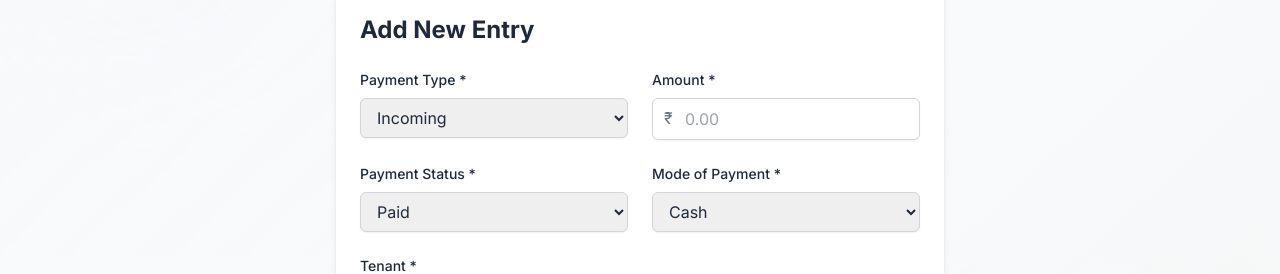
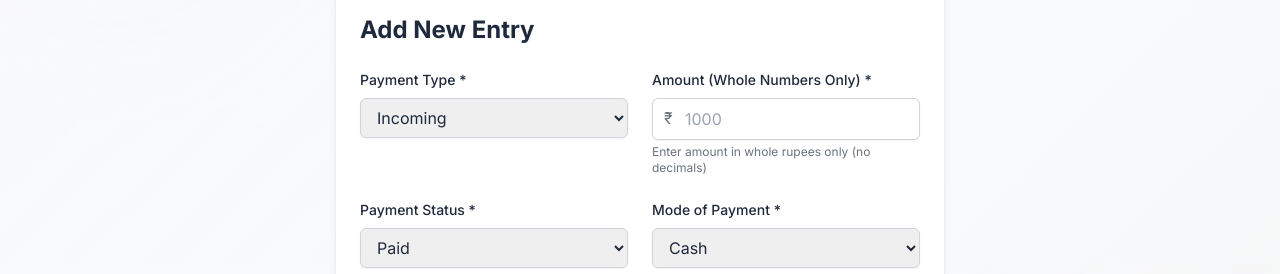
Before and after one commit to Amalanilkumar282/daybook-frontend, a React (Create React App) app: page /add in a window 1280 px wide. Shown: the part 247-521 px from the top of the page. Built offline with nearby package versions, Linux system fonts and the light colour scheme; no server answers; sample sign-in values are in the browser's storage.

Commit message:
amount integer adjust

```diff
--- a/src/components/DaybookForm.tsx
+++ b/src/components/DaybookForm.tsx
@@ -262,24 +262,37 @@ const DaybookForm: React.FC<DaybookFormProps> = ({
           {/* Amount */}
           <div>
             <label htmlFor="amount" className="block text-sm font-medium text-dark-700 mb-2">
-              Amount *
+              Amount (Whole Numbers Only) *
             </label>
             <div className="relative">
               <span className="absolute left-3 top-2 text-gray-500">₹</span>
               <input
-                type="number"
+                type="text"
                 id="amount"
-                step="0.01"
-                min="0"
-                value={formData.amount || ''}
-                onChange={(e) => handleInputChange('amount', parseFloat(e.target.value) || 0)}
-                placeholder="0.00"
+                inputMode="numeric"
+                value={formData.amount === 0 ? '' : formData.amount}
+                onChange={(e) => {
+                  const value = e.target.value;
+                  // Only allow empty string or positive integers
+                  if (value === '' || /^[1-9]\d*$/.test(value)) {
+                    handleInputChange('amount', value === '' ? 0 : parseInt(value, 10));
+                  } else if (value === '0') {
+                    handleInputChange('amount', 0);
+                  }
+                }}
+                placeholder="1000"
+                style={{
+                  MozAppearance: 'textfield',
+                  WebkitAppearance: 'none',
+                  appearance: 'none'
+                }}
                 className={`w-full pl-8 pr-3 py-2 border rounded-md shadow-sm focus:outline-none focus:ring-2 focus:ring-primary-500 focus:border-primary-500 ${
                   errors.amount ? 'border-red-500' : 'border-gray-300'
                 }`}
               />
             </div>
             {errors.amount && <p className="mt-1 text-sm text-red-600">{errors.amount}</p>}
+            <p className="mt-1 text-xs text-gray-500">Enter amount in whole rupees only (no decimals)</p>
           </div>
         </div>
 
--- a/src/components/DaybookTable.tsx
+++ b/src/components/DaybookTable.tsx
@@ -249,9 +249,8 @@ const DaybookTable: React.FC<DaybookTableProps> = ({ entries, loading, onDelete
           </div>
           <div className="divide-y divide-neutral-100">
             {paginatedEntries.map((entry) => (
-              <Link
+              <div
                 key={entry.id}
-                to={`/view/${entry.id}`}
                 className="block p-3 xs:p-4 hover:bg-neutral-50/50 transition-colors active:bg-neutral-100/50"
               >
                 <div className="flex justify-between items-start mb-2 xs:mb-3">
@@ -340,7 +339,7 @@ const DaybookTable: React.FC<DaybookTableProps> = ({ entries, loading, onDelete
                     </svg>
                   </button>
                 </div>
-              </Link>
+              </div>
             ))}
           </div>
 
--- a/src/index.css
+++ b/src/index.css
@@ -42,6 +42,18 @@ code {
 /* Smooth transitions for interactive elements */
 * {
   transition: all 0.2s ease-in-out;
+}
+
+/* Remove spinner arrows from number inputs */
+input[type="number"]::-webkit-inner-spin-button,
+input[type="number"]::-webkit-outer-spin-button {
+  -webkit-appearance: none;
+  margin: 0;
+}
+
+input[type="number"] {
+  -moz-appearance: textfield;
+  appearance: textfield;
 }
 
 /* Custom utility classes */
--- a/src/services/api.ts
+++ b/src/services/api.ts
@@ -241,6 +241,7 @@ export const daybookApi = {
       // If receipt file is present, use multipart/form-data
       if (data.receipt) {
         const formData = new FormData();
+        // Send amount as number (FormData will convert to string)
         formData.append('amount', data.amount.toString());
         formData.append('payment_type', data.payment_type);
         formData.append('pay_status', data.pay_status);
@@ -270,6 +271,7 @@ export const daybookApi = {
       } else {
         // Use JSON for non-file uploads
         const payload: any = {
+          // Send amount as number
           amount: data.amount,
           payment_type: data.payment_type,
           pay_status: data.pay_status,
@@ -310,6 +312,7 @@ export const daybookApi = {
       // If receipt file is present, use multipart/form-data
       if (data.receipt) {
         const formData = new FormData();
+        // Send amount as number (FormData will convert to string)
         if (data.amount !== undefined) formData.append('amount', data.amount.toString());
         if (data.payment_type) formData.append('payment_type', data.payment_type);
         if (data.pay_status) formData.append('pay_status', data.pay_status);
@@ -329,7 +332,8 @@ export const daybookApi = {
         return response.data.data || response.data;
       } else {
         // For JSON updates, ensure tenant is set correctly
-        const payload = { ...data };
+        const payload: any = { ...data };
+        // Amount remains as number, no conversion needed
         if (tenantToUse) {
           payload.tenant = tenantToUse;
         }
```
